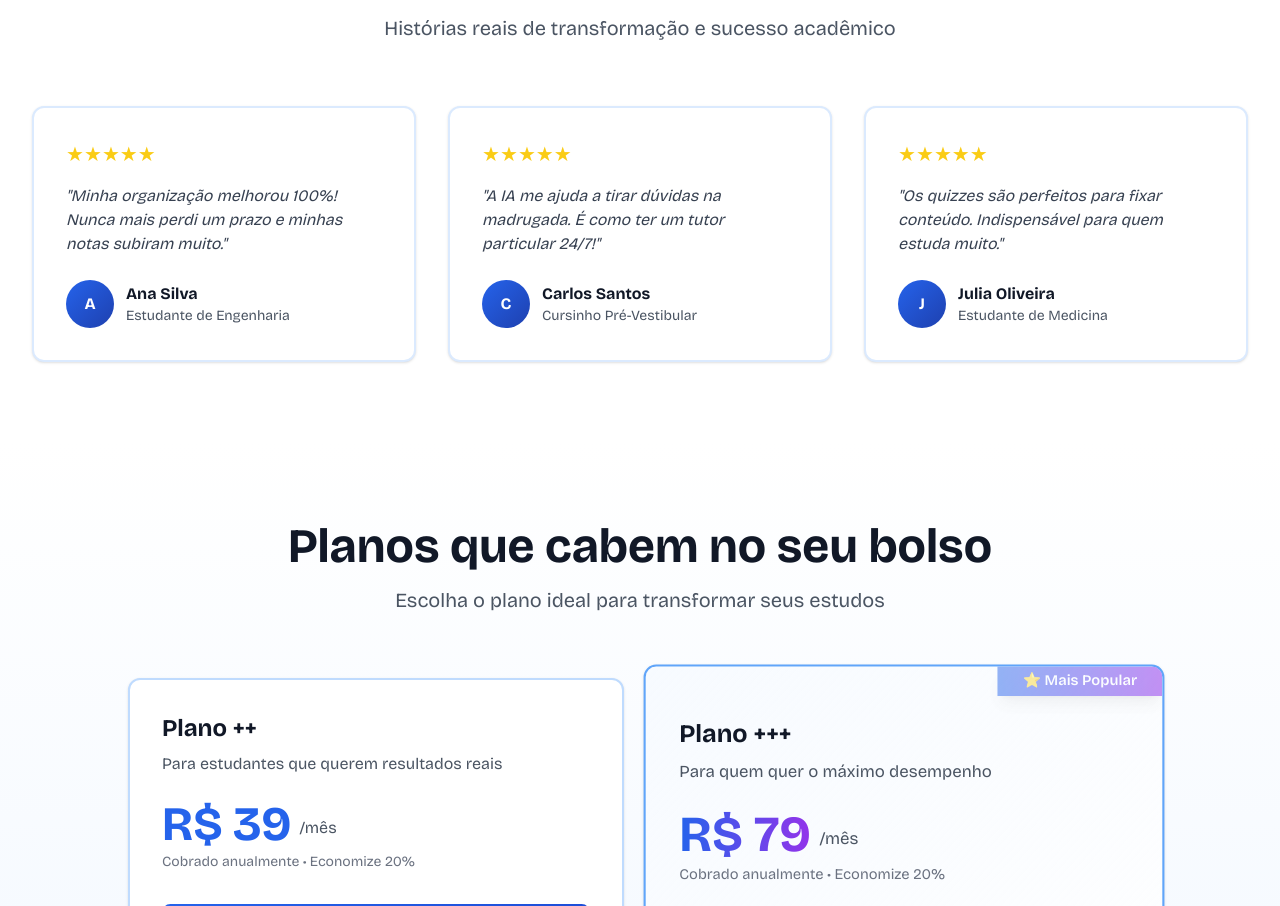
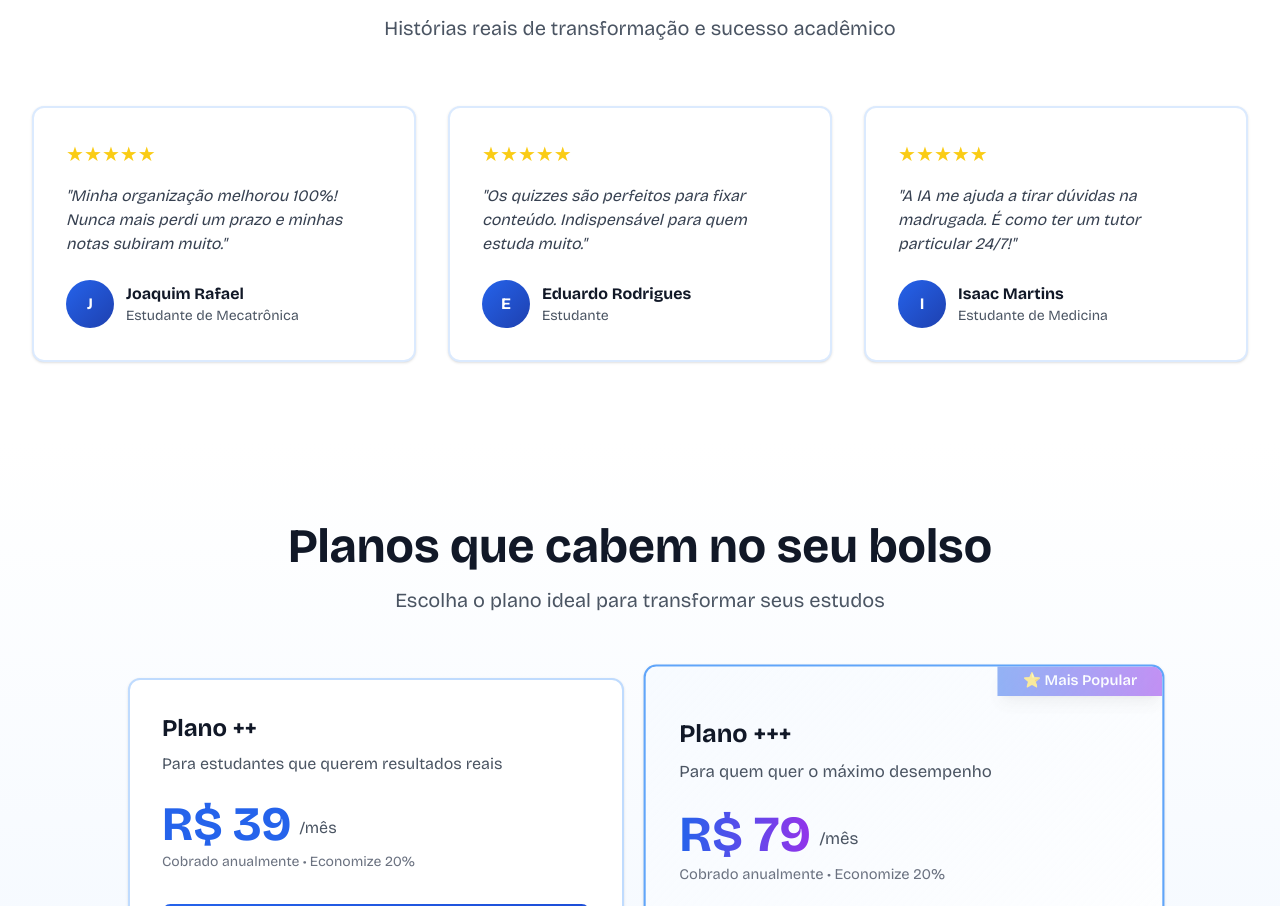
Before and after one commit to raultuee/study, a React (Vite) app: page / in a window 1280 px wide. Shown: the part 3014-3920 px from the top of the page. Built offline with nearby package versions, Linux system fonts and the light colour scheme.

Commit message:
Atualização avaliações

```diff
--- a/src/pages/dashboard.tsx
+++ b/src/pages/dashboard.tsx
@@ -1194,7 +1194,7 @@ export function Dashboard() {
           <div className="max-w-7xl mx-auto space-y-6">
             <div className="space-y-1">
               <h1 className="text-xl md:text-2xl lg:text-3xl font-bold text-white">
-                {getGreeting()}, Usuário Teste.
+                {getGreeting()}, {displayName}.
               </h1>
             </div>
             <div className="grid grid-cols-2 md:grid-cols-3 lg:grid-cols-4 gap-3 md:gap-4 auto-rows-auto">
@@ -1227,7 +1227,7 @@ export function Dashboard() {
                   <CardTitle className="text-white text-sm md:text-base transform group-hover:-translate-y-4 transition-transform duration-500">
                     Conquistas
                   </CardTitle>
-                  <p className="text-white/90 text-[10px] md:text-xs opacity-0 group-hover:opacity-100 transform translate-y-8 group-hover:translate-y-0 transition-all duration-500 delay-200 max-w-xs leading-relaxed">
+                  <p className="text-white/90 text-xs md:text-xs opacity-0 group-hover:opacity-100 transform translate-y-8 group-hover:translate-y-0 transition-all duration-500 delay-200 max-w-xs leading-relaxed">
                     Seu progresso na plataforma
                   </p>
                 </CardHeader>
@@ -1249,7 +1249,7 @@ export function Dashboard() {
                   <CardTitle className="text-white text-xs md:text-base transform group-hover:-translate-y-4 transition-transform duration-500">
                     Perfil de usuário
                   </CardTitle>
-                  <p className="text-white/90 text-[10px] md:text-sm opacity-0 group-hover:opacity-100 transform translate-y-8 group-hover:translate-y-0 transition-all duration-500 delay-200 max-w-xs leading-relaxed">
+                  <p className="text-white/90 text-xs md:text-sm opacity-0 group-hover:opacity-100 transform translate-y-8 group-hover:translate-y-0 transition-all duration-500 delay-200 max-w-xs leading-relaxed">
                     Visualize e edite seu perfil
                   </p>
                 </CardHeader>
@@ -1281,7 +1281,6 @@ export function Dashboard() {
               </Card>
 
               <Card
-                onClick={() => setIsEditing(true)}
                 className="col-span-2 md:col-span-2 lg:col-span-1 h-32 md:h-36 flex flex-col justify-center items-center p-3 md:p-4 rounded-2xl md:rounded-3xl bg-white/10 backdrop-blur-sm border-white/20 text-white group hover:bg-white/20 transition-all duration-500 cursor-pointer overflow-hidden"
               >
                 <Plus />
@@ -1352,7 +1351,6 @@ export function Dashboard() {
                 <User className="mr-2 h-4 w-4" />
                 <span>Perfil</span>
               </DropdownMenuItem>
-              {/* ... resto do menu ... */}
             </DropdownMenuContent>
           </DropdownMenu>
         </div>
--- a/src/pages/home.tsx
+++ b/src/pages/home.tsx
@@ -523,19 +523,19 @@ export function Home() {
           <div className="grid md:grid-cols-3 gap-8">
             {[
               {
-                name: "Ana Silva",
-                role: "Estudante de Engenharia",
+                name: "Joaquim Rafael",
+                role: "Estudante de Mecatrônica",
                 text: "Minha organização melhorou 100%! Nunca mais perdi um prazo e minhas notas subiram muito."
               },
               {
-                name: "Carlos Santos",
-                role: "Cursinho Pré-Vestibular",
-                text: "A IA me ajuda a tirar dúvidas na madrugada. É como ter um tutor particular 24/7!"
+                name: "Eduardo Rodrigues",
+                role: "Estudante",
+                text: "Os quizzes são perfeitos para fixar conteúdo. Indispensável para quem estuda muito."
               },
               {
-                name: "Julia Oliveira",
+                name: "Isaac Martins",
                 role: "Estudante de Medicina",
-                text: "Os quizzes são perfeitos para fixar conteúdo. Indispensável para quem estuda muito."
+                text: "A IA me ajuda a tirar dúvidas na madrugada. É como ter um tutor particular 24/7!"
               }
             ].map((testimonial, index) => (
               <Card
```
